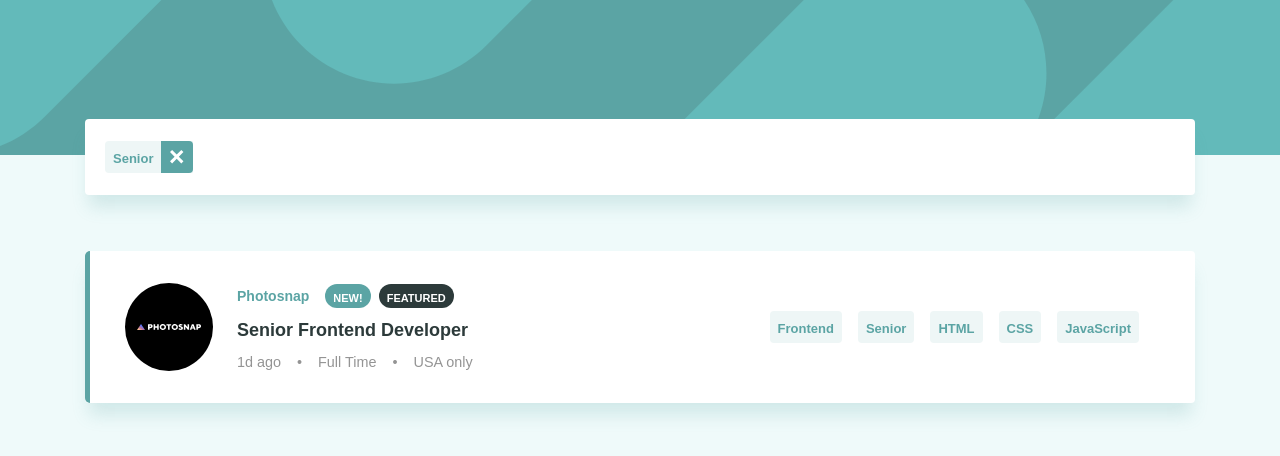
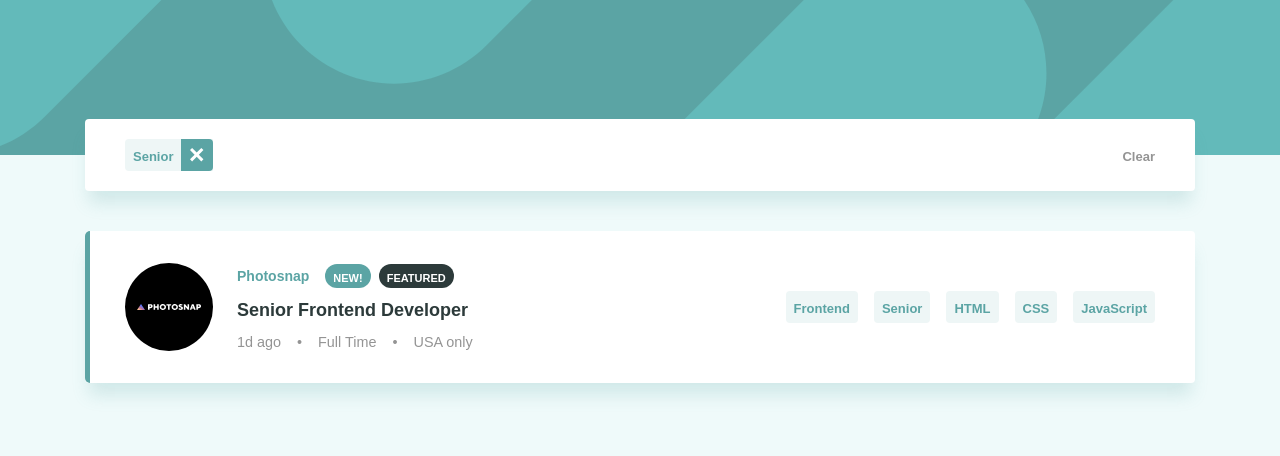
Before and after one commit to byronbyron/static-job-listings, a React (Create React App) app: page / in a window 1280 px wide. Both pictures are taken after a click on the button "Senior". Shown: the top 456 px of the page. Built offline with nearby package versions, Linux system fonts and the light colour scheme.

Commit message:
Fix remove filter tag functionality

```diff
--- a/src/App.js
+++ b/src/App.js
@@ -1,34 +1,43 @@
 import { useState, useEffect } from 'react';
 import Header from './components/Header';
-import JobCard from './components/JobCard';
+import Job from './components/Job';
 import FilterItem from './components/FilterItem';
-import ListingsData from './data/data.json';
+import data from './data/data.json';
 
 export default function App() {
   const [listings, setListings] = useState([]);
   const [filters, setFilters] = useState([]);
 
   useEffect(() => {
-    if(filters.length == 0)
-      setListings(ListingsData)
-  }, [filters]);
+    setListings(data)
+  }, []);
 
-  const filterListings = (filter_by = '') => {
-    if (!filters.includes(filter_by) && filter_by !== '') {
-      setFilters([...filters, filter_by]);
+  const filterFunc = ({role, level, languages, tools}) => {
+    if (filters.length === 0) return true;
 
-      setListings(listings.filter(listing => [
-        listing.role,
-        listing.level,
-        ...listing.languages,
-        ...listing.tools
-      ].includes(filter_by)));
-    }
+    const tags = [role, level];
+
+    if (tools) tags.push(...tools);
+    if (languages) tags.push(...languages);
+
+    return filters.every(tag => tags.includes(tag));
   }
 
-  const removeFilter = (removed_filter) => {
-    setFilters(filters.filter(item => item !== removed_filter))
+  const filterListings = (tag) => {
+    if (filters.includes(tag)) return;
+
+    setFilters([...filters, tag]);
   }
+
+  const removeFromFilter = (itemToRemove) => {
+    setFilters(filters.filter((item) => item !== itemToRemove));
+  }
+
+  const clearAll = () => {
+    setFilters([]);
+  }
+
+  const filteredJobs = listings.filter(filterFunc);
 
   return (
     <div>
@@ -37,12 +46,16 @@ export default function App() {
       <main className="container mx-auto px-6">
         {filters.length > 0 && (
           <div className="filter">
-            {filters.map(filter => <FilterItem item={filter} _callback={removeFilter} key={filter} />)}
+            <div className="flex-1 mr-auto">
+              {filters.map(filter => <FilterItem item={filter} _callback={removeFromFilter} key={filter} />)}
+            </div>
+
+            <button className="filter-clear" onClick={() => clearAll()}>Clear</button>
           </div>
         )}
 
         <div className="card-group">
-          { listings.map( listing => <JobCard listing={listing} key={listing.id} filtering={filterListings} /> ) }
+          { filteredJobs.map( listing => <Job listing={listing} key={listing.id} filtering={filterListings} /> ) }
         </div>
       </main>
     </div>
--- a/src/components/JobCard.js
+++ b/src/components/Job.js
@@ -2,7 +2,7 @@ import React from 'react'
 import Details from './Details'
 import Image from './Image'
 
-export default function JobCard({listing, filtering}) {
+export default function Job({listing, filtering}) {
   return (
     <div className={`card ${listing.featured ? 'card-featured' : ''}`}>
       <Image url={listing.logo} desc={listing.company} />
--- /dev/null
+++ b/src/data/getData.js
@@ -0,0 +1,7 @@
+async function getData(){
+    const response = await fetch('./data.json')
+    const data = await response.json()
+    return data
+}
+
+export default getData
--- a/src/index.css
+++ b/src/index.css
@@ -154,13 +154,12 @@ body {
 .filter-tag::after {
   content: '';
   background: url('../public/images/icon-remove.svg') no-repeat center theme('colors.cyan');
-  display: block;
-  width: 2rem;
-  height: 2rem;
-  position: absolute;
-  top: 0;
-  right: 0;
-  border-radius: 0 0.25rem 0.25rem 0;
+  @apply block;
+  @apply w-8 h-8;
+  @apply absolute;
+  @apply top-0;
+  @apply right-0;
+  @apply rounded-tr rounded-br;
   transition: background-color 0.15s;
 }
 
@@ -169,8 +168,19 @@ body {
   background-color: theme('colors.dark-cyan');
 }
 
-.bg-white {
-  background-color: theme('colors.white');
+.filter-clear {
+  @apply font-bold;
+  @apply flex-initial;
+  @apply text-xs;
+  @apply -mt-3;
+  @apply p-3;
+  color: hsl(0, 0%, 58%);
+}
+
+.filter-clear:hover,
+.filter-clear:focus {
+  color: theme('colors.cyan');
+  @apply underline;
 }
 
 @media (min-width: 1024px) {
@@ -178,8 +188,15 @@ body {
     background-image: url('../public/images/bg-header-desktop.svg');
   }
 
+  .container {
+    @apply pt-5;
+  }
+
   .filter {
-    height: 76px;
+    min-height: 72px;
+    @apply pl-10 pr-7;
+    @apply mb-10;
+    margin-top: -112px;
   }
 
   .card-group {
@@ -229,10 +246,14 @@ body {
   }
 
   .tag {
-    @apply mt-4;
+    @apply mt-4 ml-4 mr-0;
   }
 
   .filter-tag {
-    @apply mt-0;
+    @apply mt-0 ml-0 mr-4;
+  }
+
+  .filter-clear {
+    font-size: 13px;
   }
 }
```
